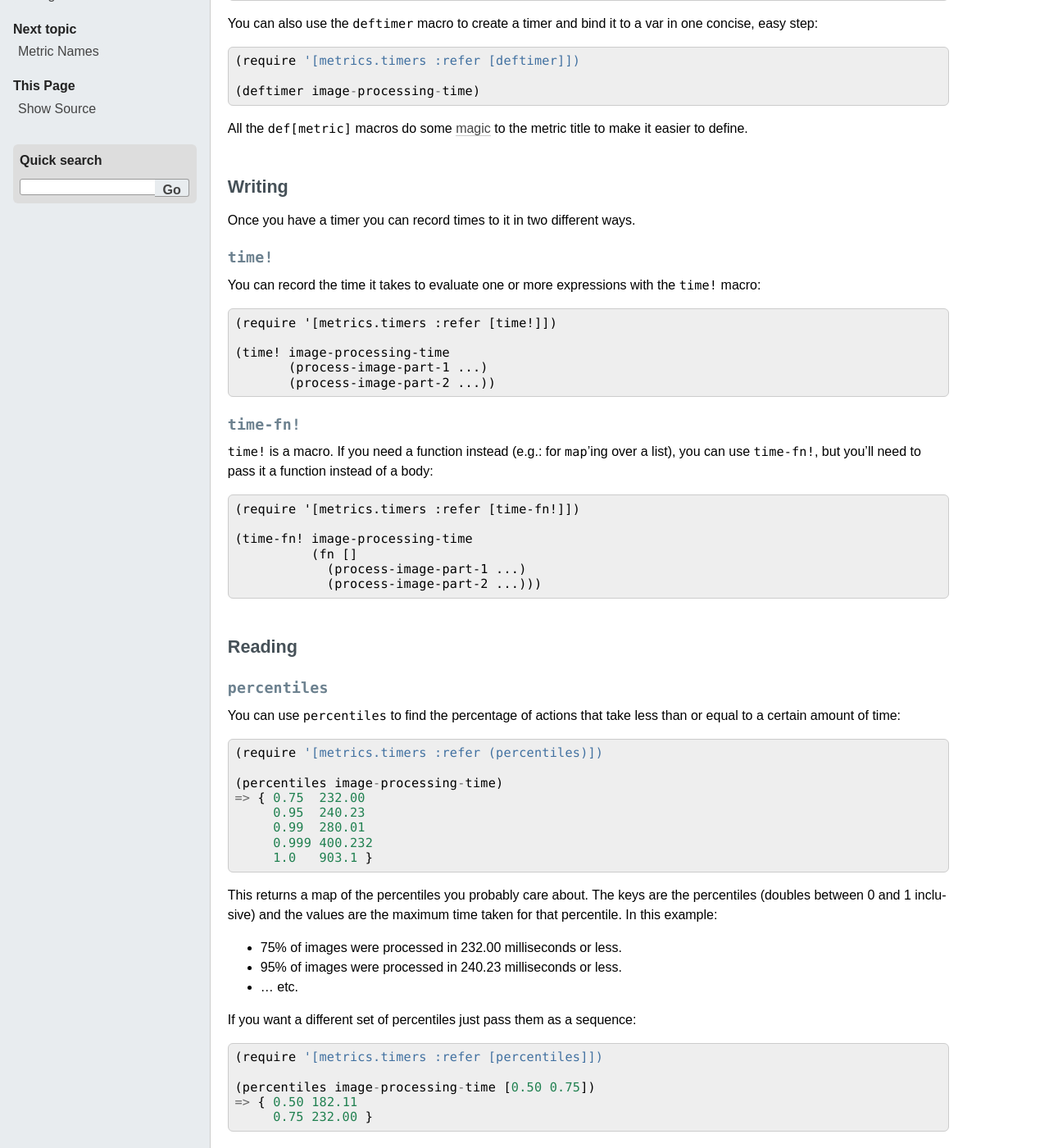
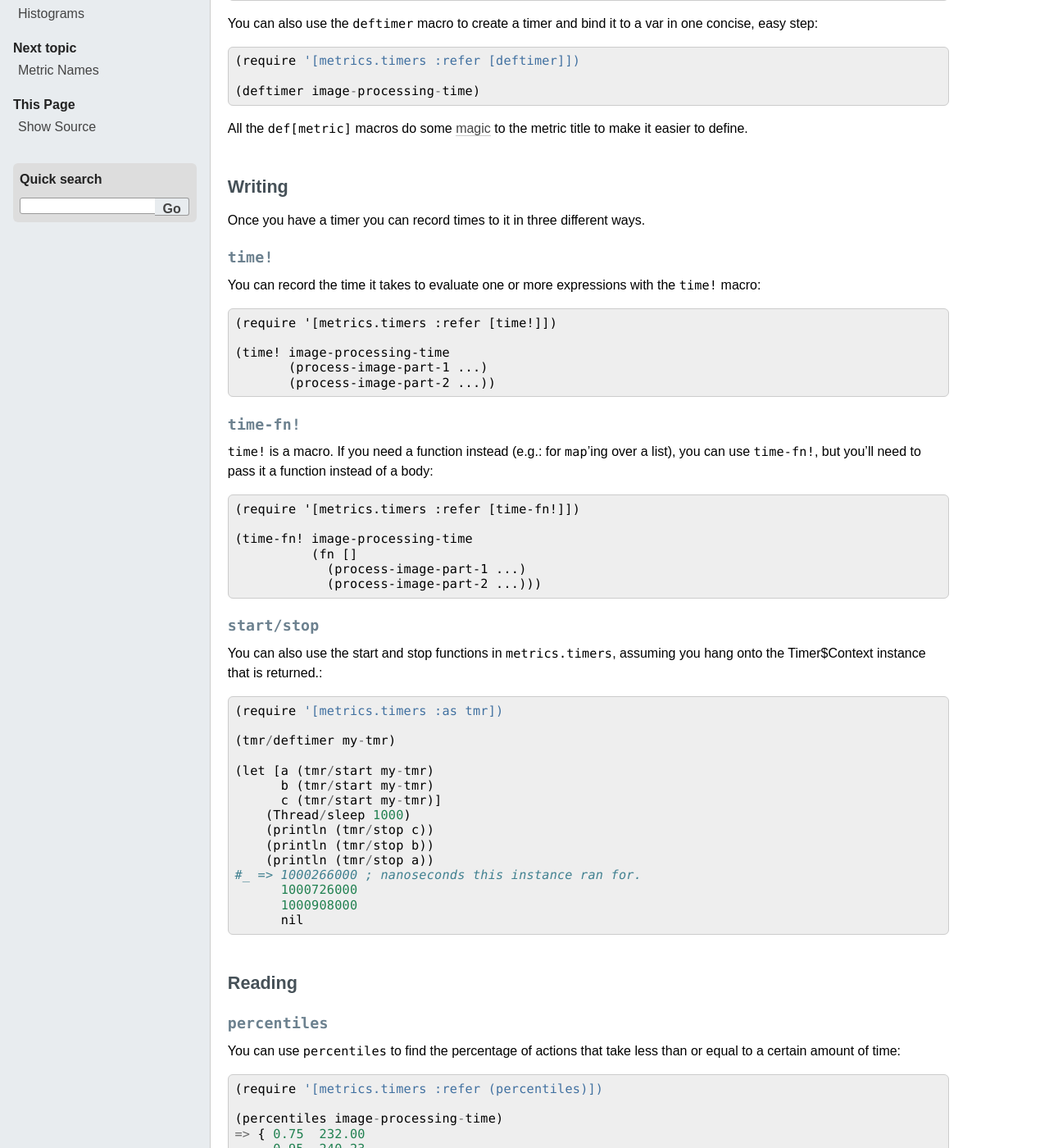
Before and after one commit to clj-commons/metrics-clojure, a Sphinx documentation site: the page built from docs/source/metrics/timers.rst, in a window 1280 px wide and 1400 px high, scrolled down 471 px. Shown: the whole window at 82% size. Built offline with Sphinx 7.4.7, drawn with Linux system fonts in a browser that asks for light colours.

Commit message:
Added convenience fns for timers and updated documentation. Fixes #15.

```diff
--- a/docs/source/metrics/timers.rst
+++ b/docs/source/metrics/timers.rst
@@ -37,7 +37,7 @@ title to make it easier to define.
 Writing
 -------
 
-Once you have a timer you can record times to it in two different ways.
+Once you have a timer you can record times to it in three different ways.
 
 .. _timers/time!:
 
@@ -67,6 +67,28 @@ instead of a body::
               (fn []
                 (process-image-part-1 ...)
                 (process-image-part-2 ...)))
+
+``start/stop``
+~~~~~~~~~~~~~~
+
+You can also use the start and stop functions in ``metrics.timers``,
+assuming you hang onto the Timer$Context instance that is returned.::
+
+    (require '[metrics.timers :as tmr])
+
+    (tmr/deftimer my-tmr)
+
+    (let [a (tmr/start my-tmr)
+          b (tmr/start my-tmr)
+          c (tmr/start my-tmr)]
+        (Thread/sleep 1000)
+        (println (tmr/stop c))
+        (println (tmr/stop b))
+        (println (tmr/stop a))
+    #_ => 1000266000 ; nanoseconds this instance ran for.
+          1000726000
+          1000908000
+          nil
 
 Reading
 -------
```
Also changed, not shown: ChangeLog.md (+5 -0 lines), 1 other file.
